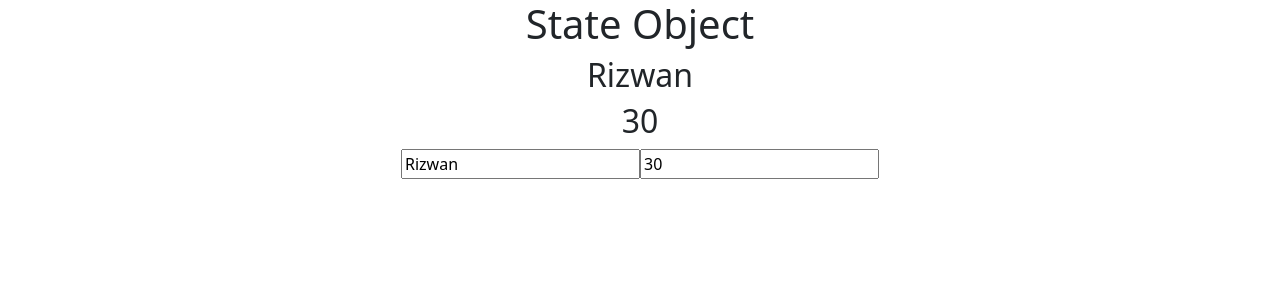
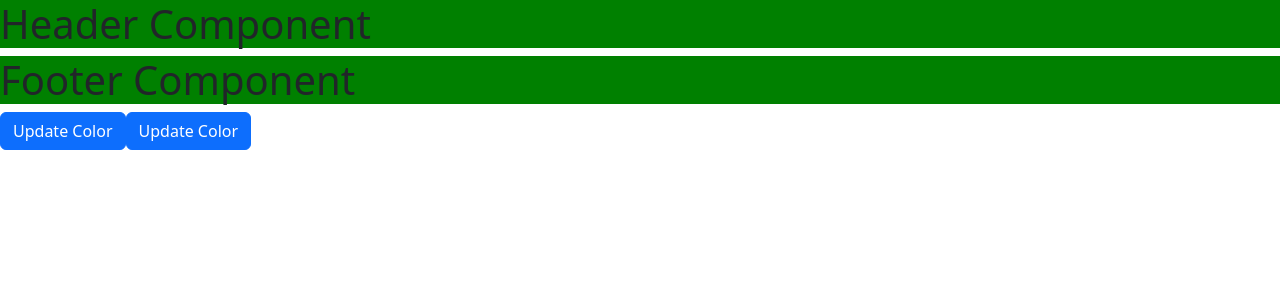
Before and after one commit to rizwanswati/learn-react, a React (Create React App) app: page / in a window 1280 px wide. Shown: the top 300 px of the page. Built offline with nearby package versions, Linux system fonts and the light colour scheme.

Commit message:
CommonContext API Example

```diff
--- a/src/App.js
+++ b/src/App.js
@@ -1,22 +1,37 @@
 import logo from './logo.svg';
 import './App.css';
-import {useRef, useState} from "react";
+import React from "react";
+import {ConsumerContext} from "./component/ConsumerContext";
+import Header from "./component/Header";
+import Footer from "./component/Footer";
+import ColorUpdateButton from "./component/ColorUpdateButton";
 
-function App() {
-    const [data, setData] = useState(
-        {name: "Rizwan", age: "30"}
-    )
-    return (
-        <div className="App">
-            <h1>State Object</h1>
-            <h2>{data.name}</h2>
-            <h2>{data.age}</h2>
-            <input type={"text"} value={data.name} name={"name"}
-                   onInput={(e) => setData({...data, name: e.target.value})}/>
-            <input type={"text"} value={data.age} name={"age"}
-                   onInput={(e) => setData({...data, age: e.target.value})}/>
-        </div>
-    );
+class App extends React.Component {
+
+    constructor() {
+        super()
+
+        this.updateColor = (col) => {
+            this.setState({
+                color: col
+            })
+        }
+
+        this.state = {
+            color: "green",
+            updateColor: this.updateColor
+        }
+    }
+
+    render() {
+        return (
+            <ConsumerContext.Provider value={this.state}>
+                <Header/>
+                <Footer/>
+                <ColorUpdateButton/>
+            </ConsumerContext.Provider>
+        );
+    }
 }
 
 export default App;
--- /dev/null
+++ b/src/component/ColorUpdateButton.js
@@ -0,0 +1,20 @@
+import React from "react";
+import {ConsumerContext} from "./ConsumerContext";
+import {Button} from "react-bootstrap";
+
+function ColorUpdateButton() {
+    return (
+        <ConsumerContext.Consumer>
+            {
+                ({updateColor}) => (
+                    <div>
+                        <Button value={"primary"} onClick={() => updateColor("red")}>Update Color</Button>
+                        <Button value={"primary"} onClick={() => updateColor("Blue")}>Update Color</Button>
+                    </div>
+                )
+            }
+        </ConsumerContext.Consumer>
+    )
+}
+
+export default ColorUpdateButton
--- /dev/null
+++ b/src/component/ConsumerContext.js
@@ -0,0 +1,3 @@
+import React from "react";
+
+export const ConsumerContext = React.createContext();
--- /dev/null
+++ b/src/component/Footer.js
@@ -0,0 +1,17 @@
+import {ConsumerContext} from "./ConsumerContext";
+
+function Footer() {
+    return (
+        <div>
+            <ConsumerContext.Consumer>
+                {
+                    ({color}) => (
+                        <h1 style={{backgroundColor: color}}>Footer Component</h1>
+                    )
+                }
+            </ConsumerContext.Consumer>
+        </div>
+    )
+}
+
+export default Footer
--- /dev/null
+++ b/src/component/Header.js
@@ -0,0 +1,17 @@
+import {ConsumerContext} from "./ConsumerContext";
+
+function Header() {
+    return (
+        <div>
+            <ConsumerContext.Consumer>
+                {
+                    ({color}) => (
+                        <h1 style={{backgroundColor: color}}>Header Component</h1>
+                    )
+                }
+            </ConsumerContext.Consumer>
+        </div>
+    )
+}
+
+export default Header
```
